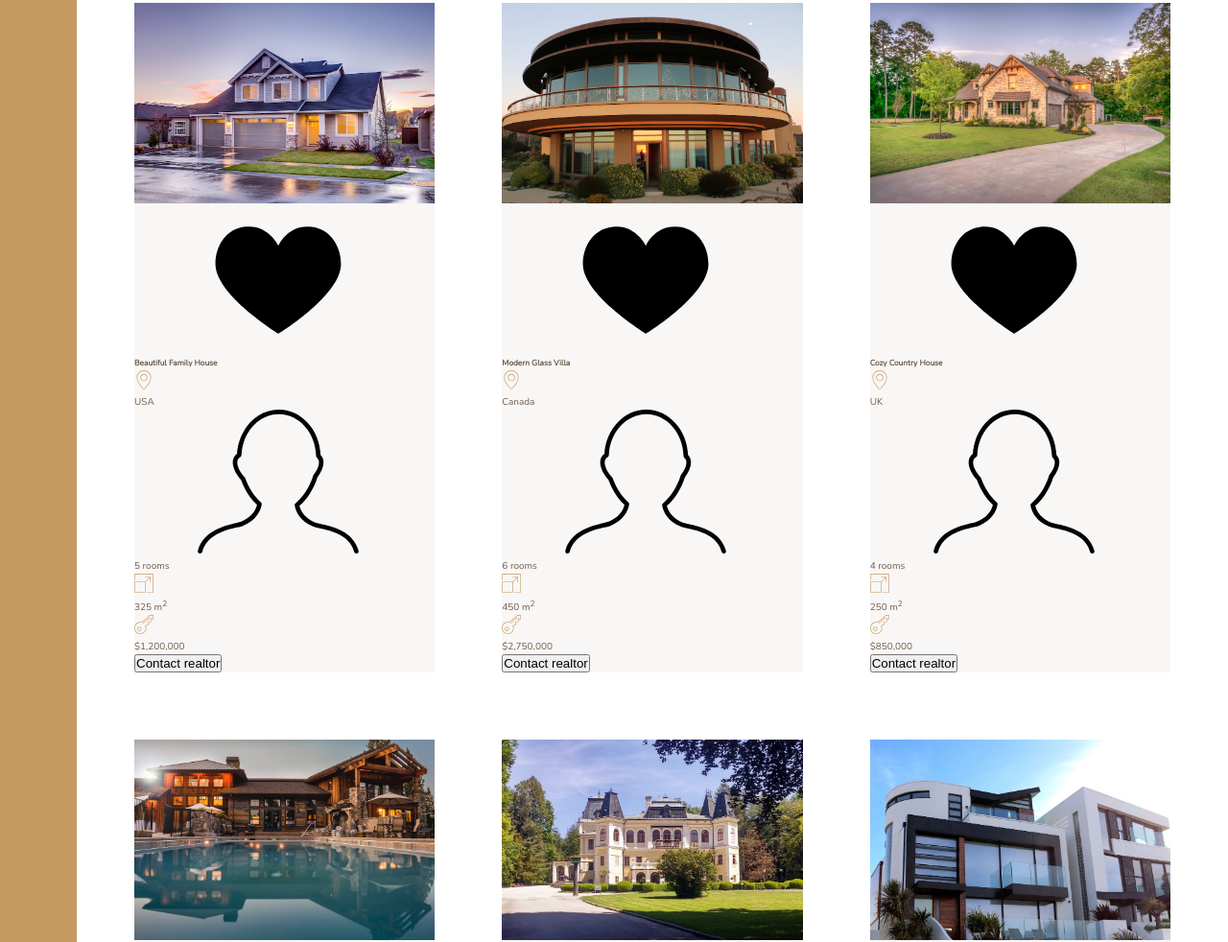
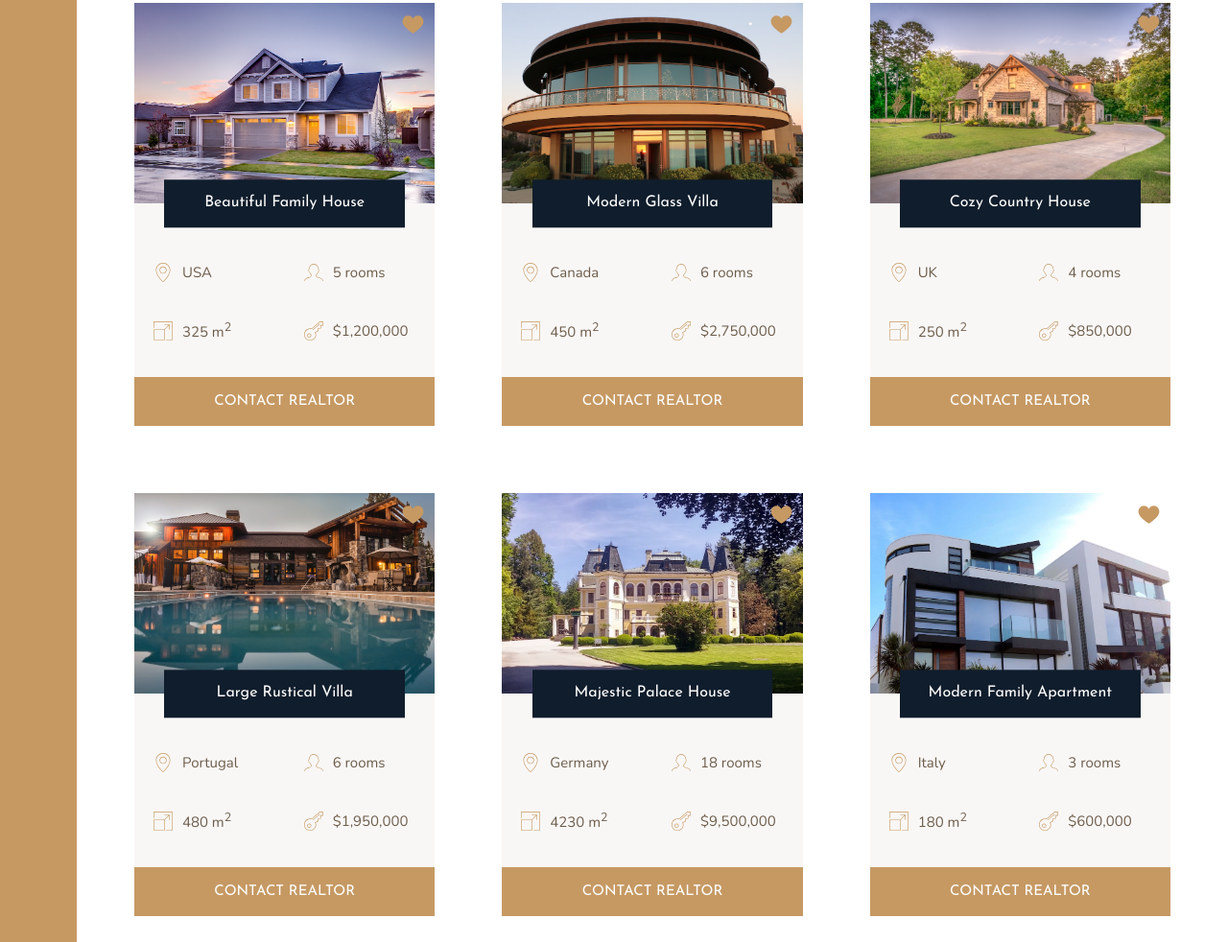
Before and after one commit to loxt/nexter, a website: page index.html in a window 1280 px wide. Shown: the part 1967-2949 px from the top of the page at 96% size. Drawn offline with nearby package versions, Linux system fonts and the light colour scheme.

Commit message:
feat: add homes section

```diff
--- a/index.html
+++ b/index.html
@@ -89,7 +89,7 @@
       <p class="story__text ">Lorem ipsum dolor sit amet consectetur adipisicing elit. Repudiandae praesentium totam
         quis
         magnam, tenetur distinctio?</p>
-      <button class="btn">Find your own home</button>
+      <button class="btn home__btn">Find your own home</button>
     </div>
 
     <section class="homes">
@@ -105,7 +105,7 @@
           </svg>
           <p>USA</p>
         </div>
-        <div class="home_rooms">
+        <div class="home__rooms">
           <svg>
             <use xlink:href="img/sprite.svg#icon-profile-male"></use>
           </svg>
@@ -123,7 +123,7 @@
           </svg>
           <p>$1,200,000</p>
         </div>
-        <button class="cta">Contact realtor</button>
+        <button class="btn home__btn">Contact realtor</button>
       </div>
       <div class="home">
         <img src="img/house-2.jpeg" alt="House 2" class="home__img">
@@ -137,7 +137,7 @@
           </svg>
           <p>Canada</p>
         </div>
-        <div class="home_rooms">
+        <div class="home__rooms">
           <svg>
             <use xlink:href="img/sprite.svg#icon-profile-male"></use>
           </svg>
@@ -155,7 +155,7 @@
           </svg>
           <p>$2,750,000</p>
         </div>
-        <button class="cta">Contact realtor</button>
+        <button class="btn home__btn">Contact realtor</button>
       </div>
       <div class="home">
         <img src="img/house-3.jpeg" alt="House 3" class="home__img">
@@ -169,7 +169,7 @@
           </svg>
           <p>UK</p>
         </div>
-        <div class="home_rooms">
+        <div class="home__rooms">
           <svg>
             <use xlink:href="img/sprite.svg#icon-profile-male"></use>
           </svg>
@@ -187,7 +187,7 @@
           </svg>
           <p>$850,000</p>
         </div>
-        <button class="cta">Contact realtor</button>
+        <button class="btn home__btn">Contact realtor</button>
       </div>
       <div class="home">
         <img src="img/house-4.jpeg" alt="House 4" class="home__img">
@@ -201,7 +201,7 @@
           </svg>
           <p>Portugal</p>
         </div>
-        <div class="home_rooms">
+        <div class="home__rooms">
           <svg>
             <use xlink:href="img/sprite.svg#icon-profile-male"></use>
           </svg>
@@ -219,7 +219,7 @@
           </svg>
           <p>$1,950,000</p>
         </div>
-        <button class="cta">Contact realtor</button>
+        <button class="btn home__btn">Contact realtor</button>
       </div>
       <div class="home">
         <img src="img/house-5.jpeg" alt="House 5" class="home__img">
@@ -233,7 +233,7 @@
           </svg>
           <p>Germany</p>
         </div>
-        <div class="home_rooms">
+        <div class="home__rooms">
           <svg>
             <use xlink:href="img/sprite.svg#icon-profile-male"></use>
           </svg>
@@ -251,7 +251,7 @@
           </svg>
           <p>$9,500,000</p>
         </div>
-        <button class="cta">Contact realtor</button>
+        <button class="btn home__btn">Contact realtor</button>
       </div>
       <div class="home">
         <img src="img/house-6.jpeg" alt="House 6" class="home__img">
@@ -265,7 +265,7 @@
           </svg>
           <p>Italy</p>
         </div>
-        <div class="home_rooms">
+        <div class="home__rooms">
           <svg>
             <use xlink:href="img/sprite.svg#icon-profile-male"></use>
           </svg>
@@ -283,7 +283,7 @@
           </svg>
           <p>$600,000</p>
         </div>
-        <button class="cta">Contact realtor</button>
+        <button class="btn home__btn">Contact realtor</button>
       </div>
     </section>
 
--- a/sass/_homes.scss
+++ b/sass/_homes.scss
@@ -10,31 +10,76 @@
 .home {
   background-color: $color-grey-light-1;
 
+  display: grid;
+  grid-template-columns: repeat(2, 1fr);
+  grid-row-gap: 3.5rem;
+
   &__img {
     width: 100%;
+    grid-row: 1 / 2;
+    grid-column: 1 / -1;
+    z-index: 1;
   }
 
   &__like {
+    grid-row: 1 / 2;
+    grid-column: 2 / 3;
+    fill: $color-primary;
+    height: 2.5rem;
+    width: 2.5rem;
+    z-index: 2;
 
+    justify-self: end;
+    margin: 1rem;
   }
 
   &__name {
+    grid-row: 1 / 2;
+    grid-column: 1 / -1;
 
+    justify-self: center;
+    align-self: end;
+    z-index: 3;
+
+    width: 80%;
+    font-family: $font-display, sans-serif;
+    font-size: 1.6rem;
+    text-align: center;
+    padding: 1.25rem;
+    background-color: $color-secondary;
+    color: #fff;
+    font-weight: 400;
+    transform: translateY(50%);
+  }
+
+
+  &__location,
+  &__rooms {
+    margin-top: 2.5rem;
   }
 
   &__location,
   &__rooms,
   &__area,
   &__price {
+    font-size: 1.5rem;
+    margin-left: 2rem;
+    display: flex;
+    align-items: center;
 
     svg {
       fill: $color-primary;
       height: 2rem;
       width: 2rem;
+      margin-right: 1rem;
     }
 
     p {
 
     }
   }
+
+  &__btn {
+    grid-column: 1 / -1;
+  }
 }
```
Also changed, not shown: css/style.css.
